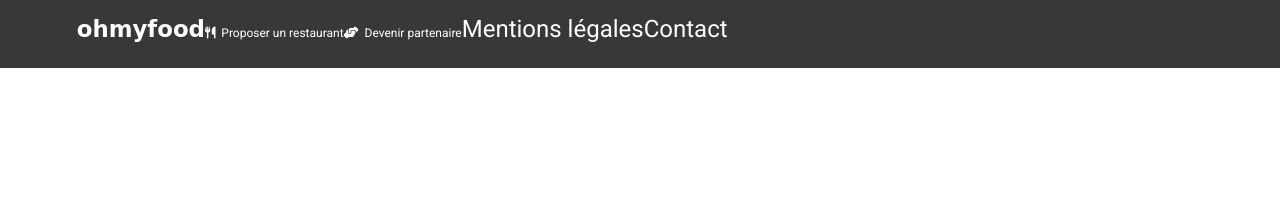
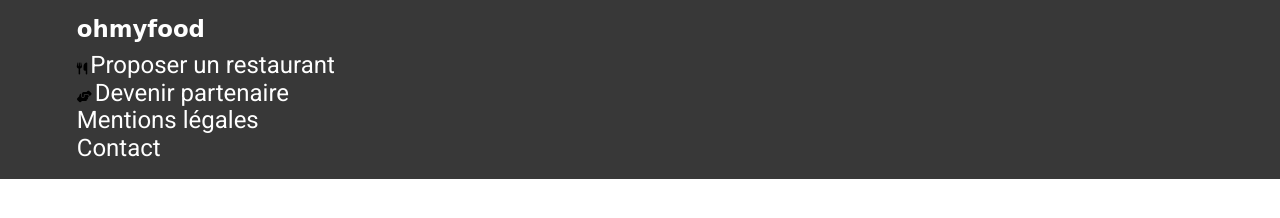
Before and after one commit to amlfr/P3_ohmyfood, a website: page index.html in a window 1280 px wide. Drawn offline with Linux system fonts and the light colour scheme; a web font is replaced by a local one.

Commit message:
footer mods

```diff
--- a/css/layout/_footer.scss
+++ b/css/layout/_footer.scss
@@ -6,6 +6,7 @@
     background-color: $dark-color;
     padding: 2vh 6vw;
     display: flex;
+    flex-direction: column;
     &__heading {
         font-size: 1.9rem;
         margin: 0 0 10px;
--- a/index.html
+++ b/index.html
@@ -20,14 +20,14 @@
     <!--Footer-->
     <footer class="footer">
         <h2 class="footer__heading brand-logo">ohmyfood</h2>
-        <a href="#" class="footer__link">
+        <div>
             <i class="fa-solid fa-utensils"></i>
-            <span>Proposer un restaurant</span>
-        </a>
-        <a href="#" class="footer__link">
+            <a href="#" class="footer__link">Proposer un restaurant</a>
+        </div>
+        <div>
             <i class="fa-solid fa-handshake-angle"></i>
-            <span>Devenir partenaire</span>
-        </a>
+            <a href="#" class="footer__link">Devenir partenaire</a>
+        </div>
         <a href="#" class="footer__link">Mentions légales</a>
         <a href="#" class="footer__link">Contact</a>
     </footer>
```
Also changed, not shown: css/main.css.
